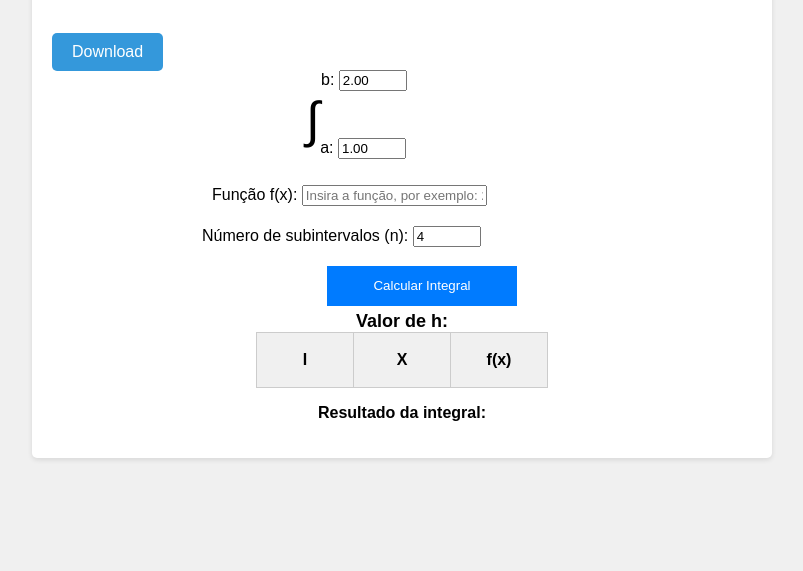
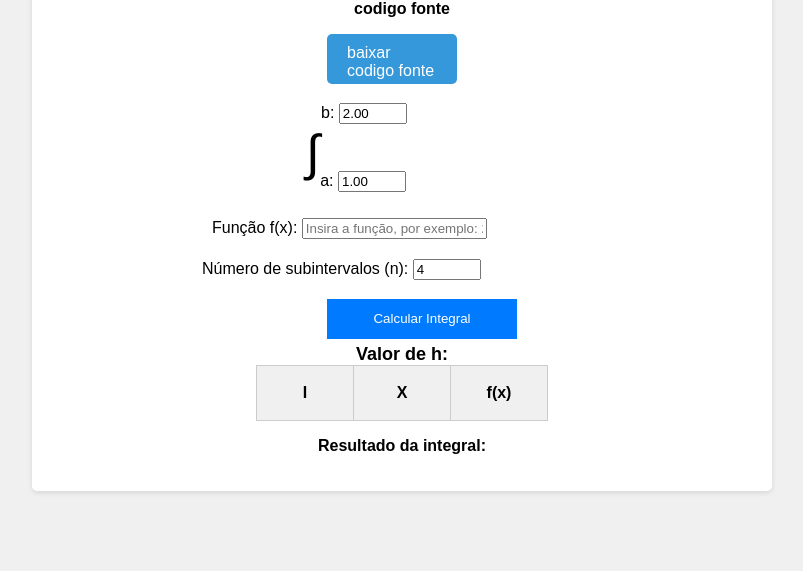
Before and after one commit to NelsonMatsinhe/metodo-Simpson-1-3, a plain HTML site: page index.html in a window 1280 px wide. Shown: the part 229-800 px from the top of the page, without its empty margins (238-1041 px from the left). Drawn offline with nearby package versions, Linux system fonts and the light colour scheme.

Commit message:
Update index.html
adicao do cdigo fonte

```diff
--- a/index.html
+++ b/index.html
@@ -42,6 +42,27 @@
       margin-top: 10px;
     }
 
+    .btn-download {
+  display: inline-block;
+  padding: 10px 20px;
+  text-decoration: none;
+  background-color: #3498db;
+  color: white;
+  border-radius: 5px;
+  font-family: Arial, sans-serif;
+  margin: auto;
+  height: 30px;
+  width: 90px;
+  align-items: center;
+}
+
+#calculateBtn:hover {
+  background-color: #2980b9;
+}
+
+.btn-download:hover {
+  background-color: #2980b9;
+}
     .b {
       position: relative;
       top: -40px;
@@ -71,6 +92,7 @@
         p {
             font-weight: bold;
             text-align: center;
+
         }
 
         input[type="number"] {
@@ -132,6 +154,14 @@
             margin-bottom: 10px;
             margin: auto;
         }
+        .fonte{
+
+
+            margin: auto;
+            height: 60px;
+            width: 150px;
+            margin-bottom: 20px;
+        }
         .container{
 
             background-color: #fff;
@@ -147,30 +177,18 @@
             margin-top: 10px;
 
          }
-        /* Estilos do botão de download */
-.btn-download {
-  display: inline-block;
-  padding: 10px 20px;
-  text-decoration: none;
-  background-color: #3498db;
-  color: white;
-  border-radius: 5px;
-  font-family: Arial, sans-serif;
-}
-
-/* Efeitos quando o cursor passa por cima do botão */
-.btn-download:hover {
-  background-color: #2980b9;
-}
 
     </style>
 </head>
 <body>
     <div  class="container">
     <h1>Método de Simpson 1/3</h1>
-        <a href="#" download="arquivo.zip" class="btn-download">Download</a>
+    <p> codigo fonte </p>
+    <div  class="fonte">
 
+<a href="simpson.pdf" download="arquivo.zip" class="btn-download">baixar codigo fonte </a>
 
+    </div>
     <div class="container-integral">
     <div class="input-container">
         <div class="a">
```
